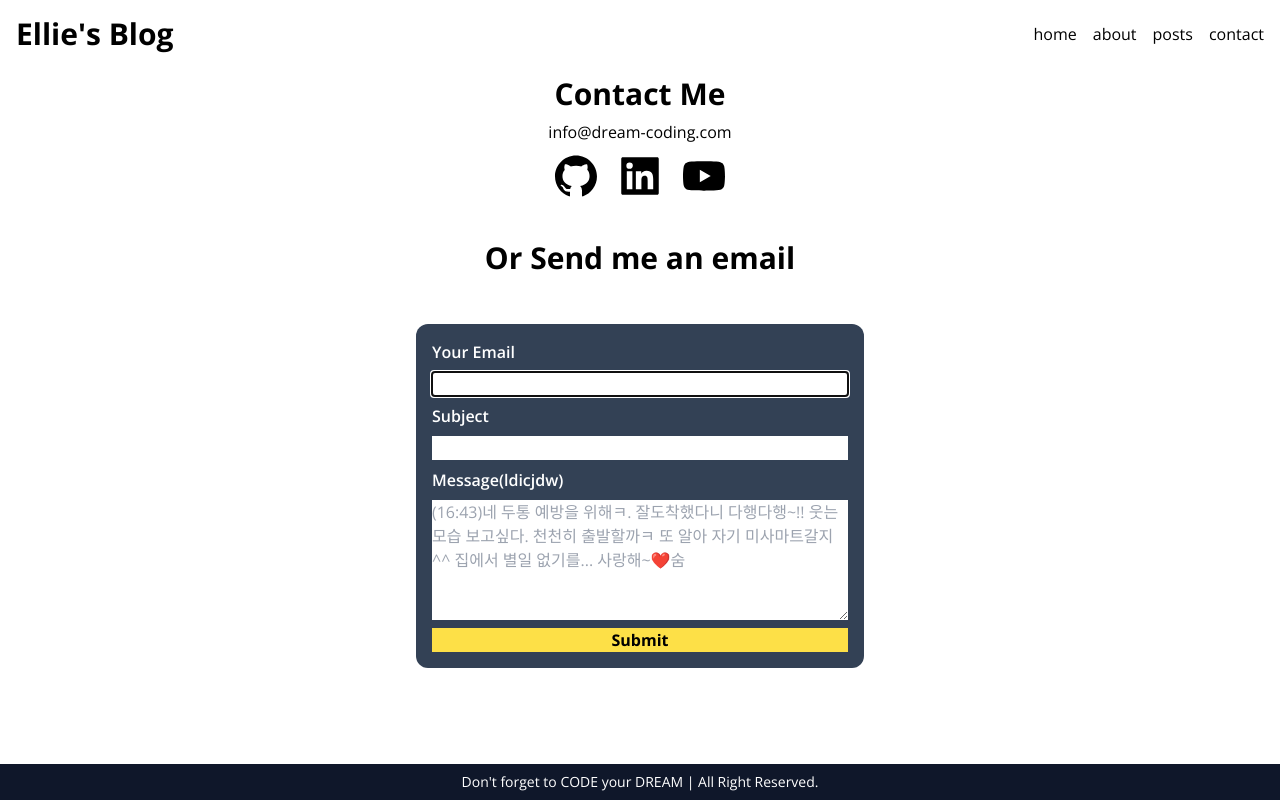
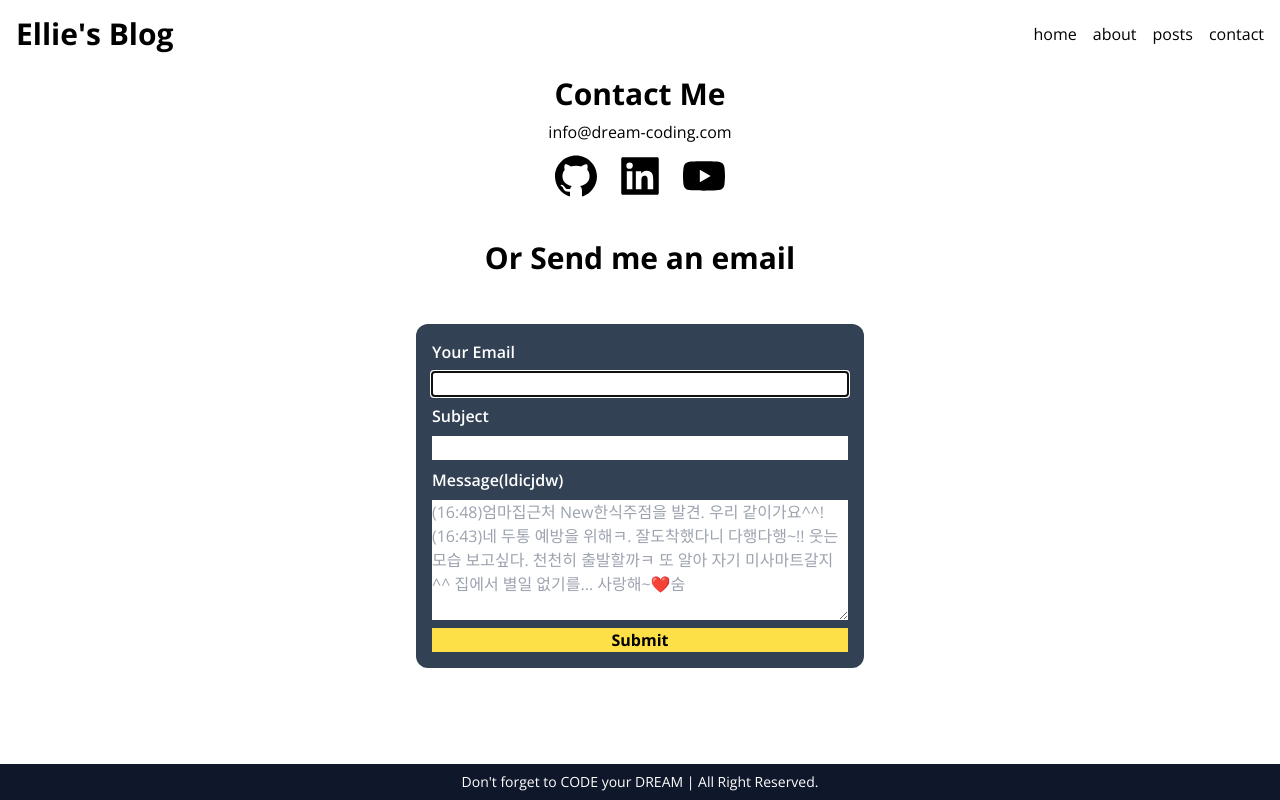
Before and after one commit to k2core/nextjs004, a Next.js app: page /contact in a window 1280 px wide. Built offline with nearby package versions, Linux system fonts and the light colour scheme.

Commit message:
1009 메시지8

```diff
--- a/src/components/ContactForm.tsx
+++ b/src/components/ContactForm.tsx
@@ -98,8 +98,8 @@ export default function ContactForm() {
           onChange={onChange}
           placeholder={
             display
-              ? "(16:43)네 두통 예방을 위해ㅋ. 잘도착했다니 다행다행~!! 웃는 모습 보고싶다. 천천히 출발할까ㅋ 또 알아 자기 미사마트갈지^^ 집에서 별일 없기를... 사랑해~❤️숨"
-              : "(16:43)네 두통 예방을 위해ㅋ. 잘도착했다니 다행다행~!! 웃는 모습 보고싶다. 천천히 출발할까ㅋ 또 알아 자기 미사마트갈지^^ 집에서 별일 없기를... 사랑해~❤️숨"
+              ? "(16:48)엄마집근처 New한식주점을 발견. 우리 같이가요^^! (16:43)네 두통 예방을 위해ㅋ. 잘도착했다니 다행다행~!! 웃는 모습 보고싶다. 천천히 출발할까ㅋ 또 알아 자기 미사마트갈지^^ 집에서 별일 없기를... 사랑해~❤️숨"
+              : "(16:48)엄마집근처 New한식주점을 발견. 우리 같이가요^^! (16:43)네 두통 예방을 위해ㅋ. 잘도착했다니 다행다행~!! 웃는 모습 보고싶다. 천천히 출발할까ㅋ 또 알아 자기 미사마트갈지^^ 집에서 별일 없기를... 사랑해~❤️숨"
           }
         />
         <button className="bg-yellow-300 text-black font-bold hover:bg-yellow-400">
```
